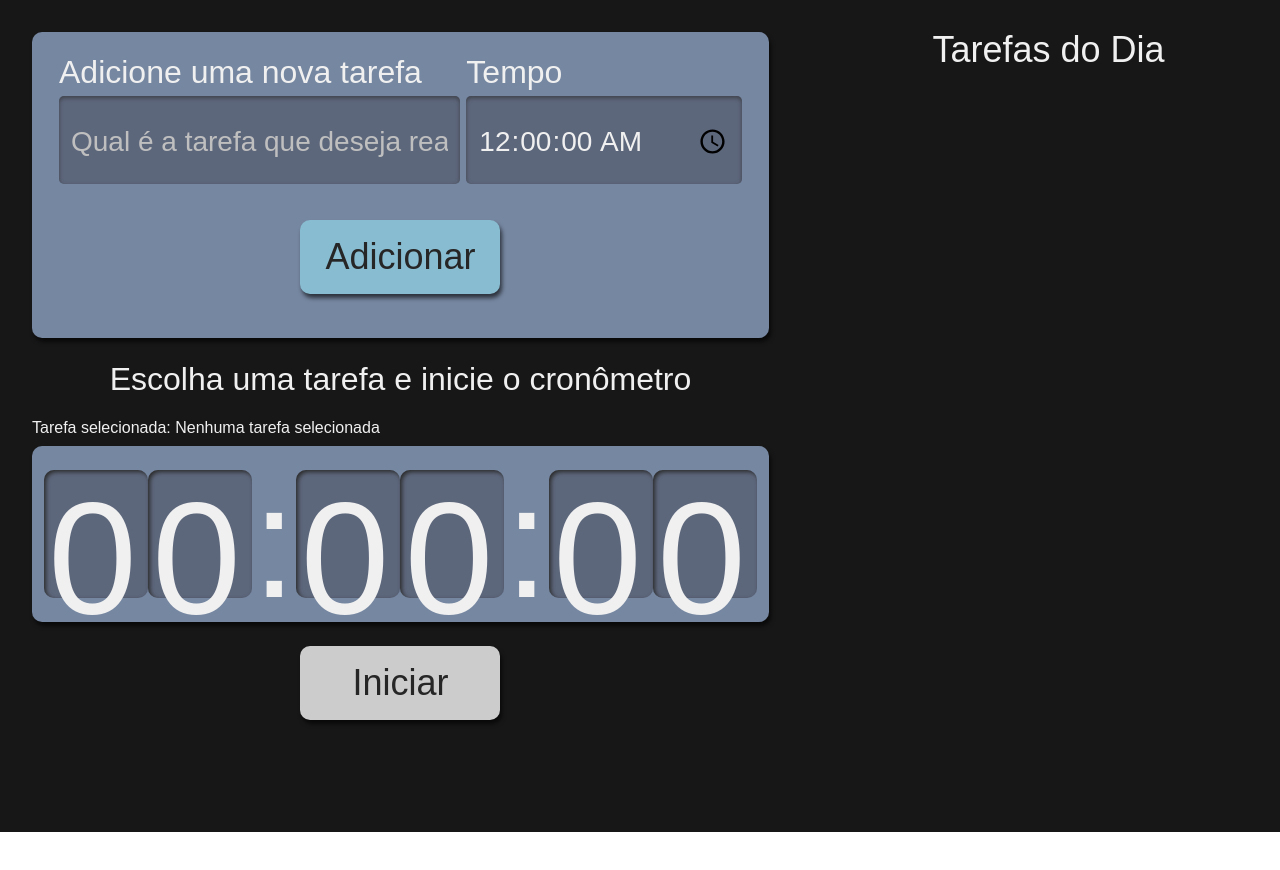
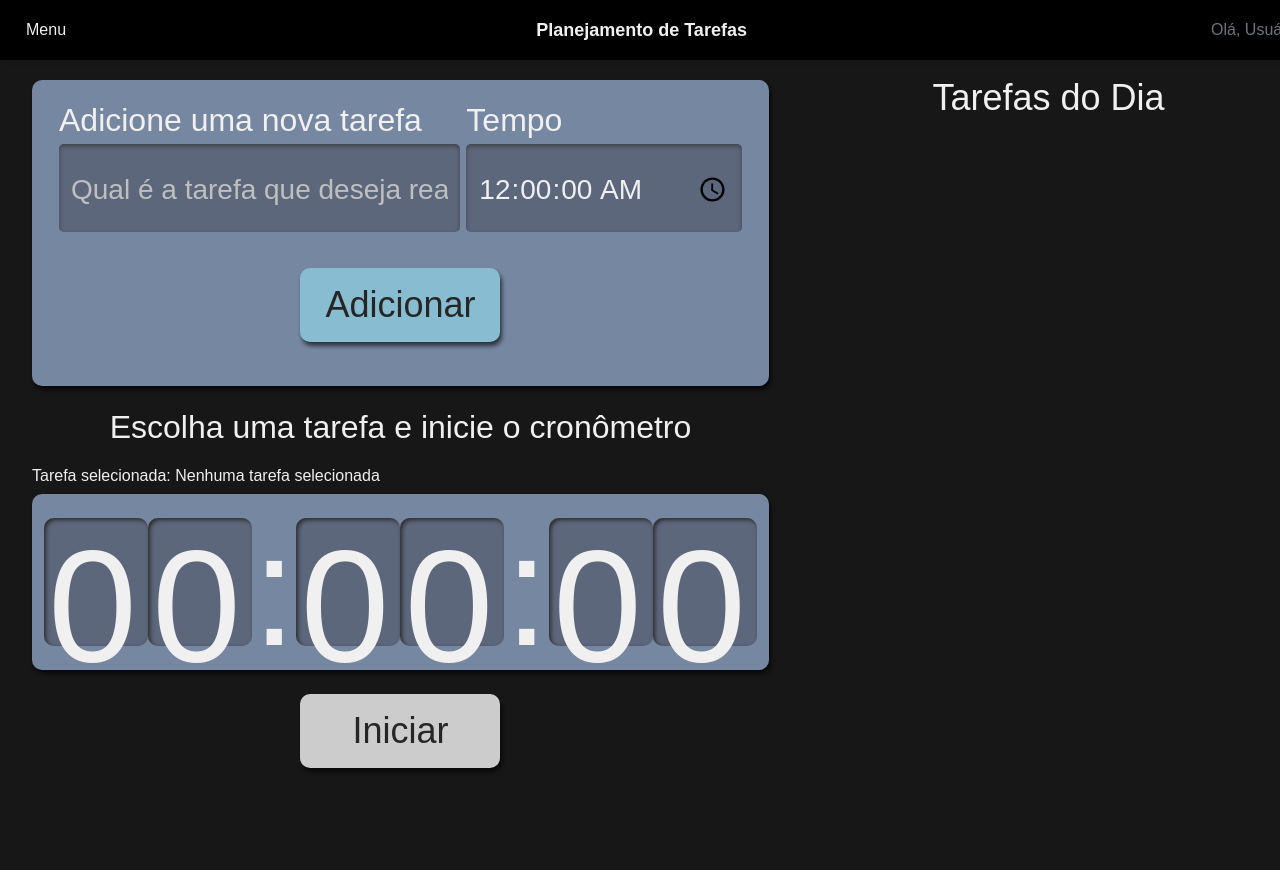
Before and after one commit to lucianogomes02/alura-studies, a React (Create React App) app: page / in a window 1280 px wide. Shown: the top 870 px of the page. Before the commit the page ends 832 px from the top, so only its background shows below. Built offline with nearby package versions, Linux system fonts and the light colour scheme.

Commit message:
feat: implements nav bar and menu

```diff
--- /dev/null
+++ b/src/components/Menu/ListagemPaginasMenu/ListagemPaginasMenu.module.scss
@@ -0,0 +1,39 @@
+.menuDropdown {
+  position: relative;
+}
+
+.botaoMenu {
+  background-color: transparent;
+  border: none;
+  outline: none;
+  cursor: pointer;
+}
+
+.listaMenu {
+  display: block;
+  position: absolute;
+  min-width: 160px;
+  z-index: 1;
+  background-color: white;
+  box-shadow: 0 8px 16px 0 rgba(0, 0, 0, 0.2);
+  padding: 12px 16px;
+  margin-top: 8px;
+
+  &::after {
+    content: "";
+    position: absolute;
+    top: 100%;
+    left: 50%;
+    margin-left: -5px;
+    border-width: 5px;
+    border-style: solid;
+    border-color: black transparent transparent transparent;
+  }
+}
+
+.itemMenu {
+  color: black;
+  padding: 12px 16px;
+  text-decoration: none;
+  display: block;
+}
--- /dev/null
+++ b/src/components/Menu/ListagemPaginasMenu/index.tsx
@@ -0,0 +1,27 @@
+import { useState } from 'react';
+import style from './ListagemPaginasMenu.module.scss';
+
+interface Props {
+    opcoes: string[];
+}
+
+export default function ListagemPaginasMenu({ opcoes }: Props) {
+    const [estaAberto, setEstaAberto] = useState<boolean>(false);
+
+    const clicarNoMenu = () => setEstaAberto(!estaAberto);
+
+    return (
+        <div className={style.menuDropdown} onClick={clicarNoMenu}>
+        <button className={style.botaoMenu}>Menu</button>
+        {estaAberto && (
+            <ul className={style.listaMenu}>
+            {opcoes.map((opcao, index) => (
+                <li key={index} className={style.itemMenu}>
+                {opcao}
+                </li>
+            ))}
+            </ul>
+        )}
+        </div>
+    )
+}
--- /dev/null
+++ b/src/components/Menu/Menu.module.scss
@@ -0,0 +1,26 @@
+.menu {
+    display: flex;
+    justify-content: space-between;
+    align-items: center;
+    position: fixed;
+    top: 0;
+    left: 0;
+    width: 100%;
+    height: 5vh;
+    background-color: #000000;
+    padding: 10px 20px;
+    box-shadow: 0 2px 4px rgba(0, 0, 0, 0.1);
+}
+
+.greeting {
+    color: #6c757d; // Exemplo de cor do texto
+}
+
+.appName {
+    font-size: 18px;
+    font-weight: bold;
+}
+
+.dropdown {
+    cursor: pointer;
+}
--- /dev/null
+++ b/src/components/Menu/index.tsx
@@ -0,0 +1,20 @@
+// Menu.js
+import './Menu.module.scss';
+import style from './Menu.module.scss';
+import ListagemPaginasMenu from './ListagemPaginasMenu';
+
+export default function Menu() {
+  return (
+    <div className={style.menu}>
+      <ListagemPaginasMenu
+        opcoes={[
+          'Home',
+          'Tarefas',
+          'Sobre'
+        ]}
+      />
+      <h1 className={style.appName}>Planejamento de Tarefas</h1>
+      <span className={style.greeting}>Olá, Usuário</span>
+    </div>
+  );
+};
--- a/src/index.tsx
+++ b/src/index.tsx
@@ -2,12 +2,14 @@ import React from 'react';
 import ReactDOM from 'react-dom/client';
 import './index.css';
 import Router from './routes';
+import Menu from './components/Menu';
 
 const root = ReactDOM.createRoot(
   document.getElementById('root') as HTMLElement
 );
 root.render(
   <React.StrictMode>
+    <Menu />
     <Router />
   </React.StrictMode>
 );
--- a/src/pages/Home/Home.module.scss
+++ b/src/pages/Home/Home.module.scss
@@ -11,6 +11,7 @@
   width: auto;
   padding: 32px;
   background-color: #171717;
+  padding-top: 10vh;
 
   @media screen and (max-width: 767px) {
       grid-template-columns: 1fr;
```
